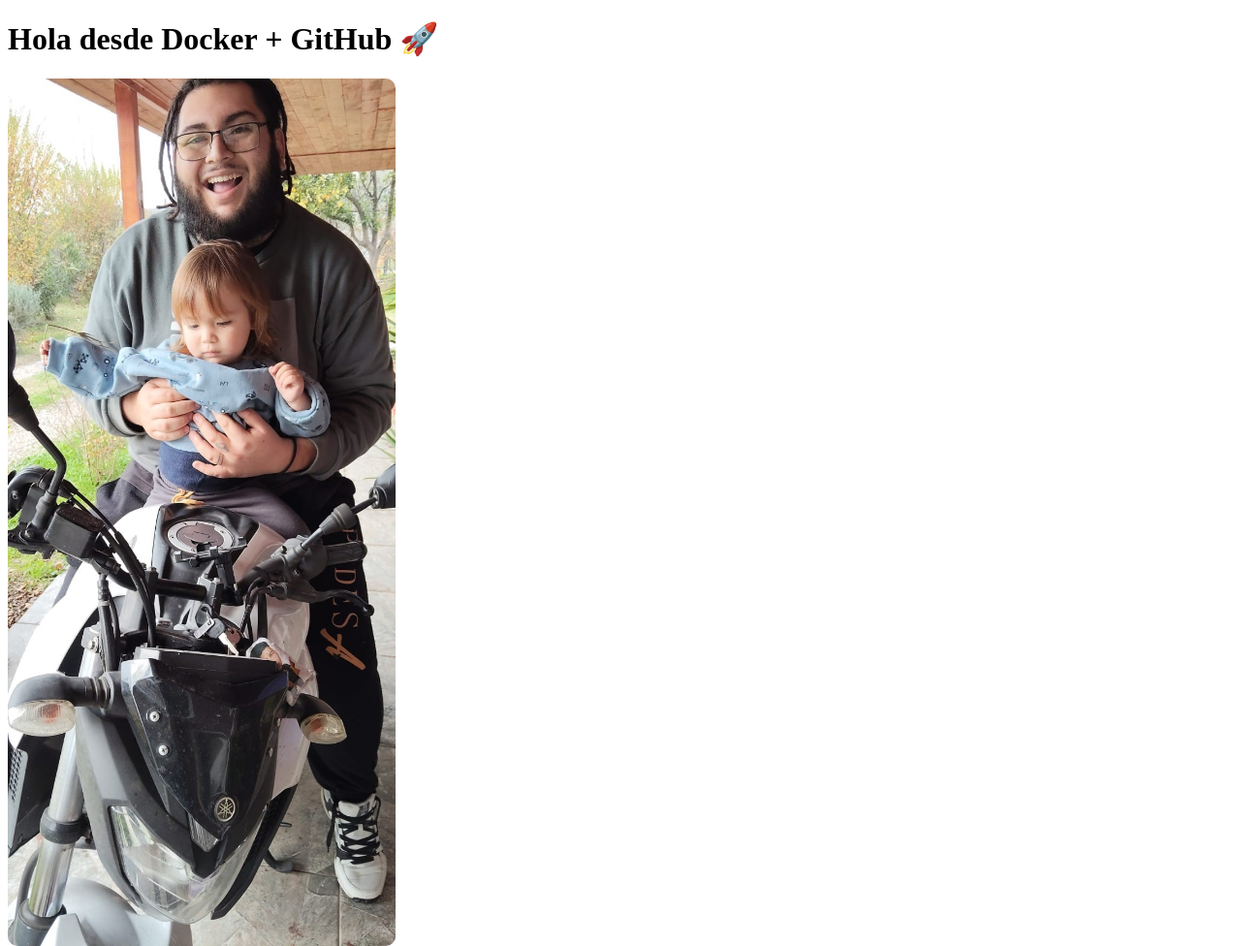
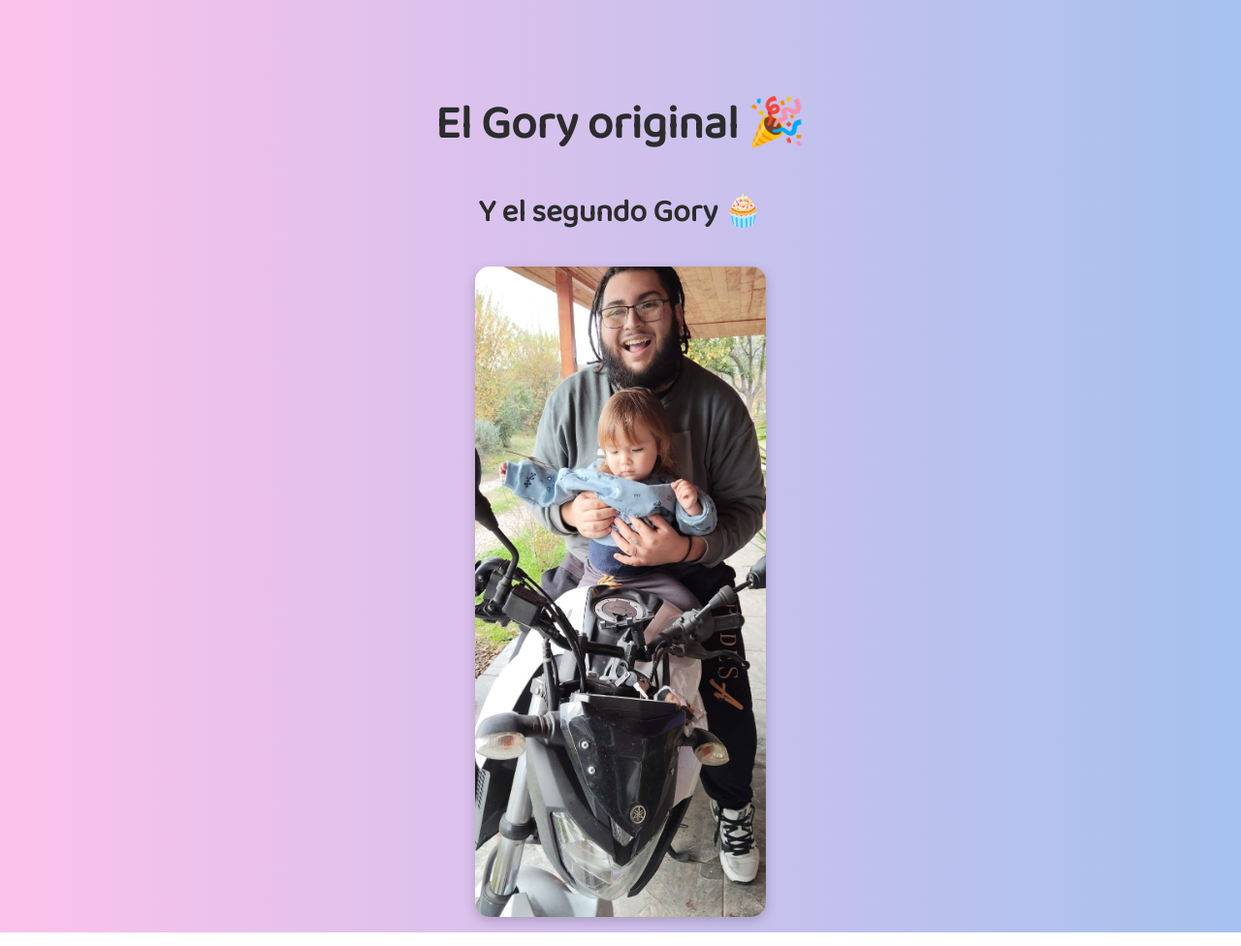
Before and after one commit to JoseMatus/mi-sitio-docker, a plain HTML site: page index.html in a window 1280 px wide. Shown: the whole page at 97% size. Drawn offline with Linux system fonts and the light colour scheme.

Commit message:
Actualizar sitio con estilo cumpleañero

```diff
--- a/index.html
+++ b/index.html
@@ -2,10 +2,34 @@
 <html lang="es">
 <head>
   <meta charset="UTF-8">
-  <title>Mi Sitio Dockerizado</title>
+  <title>El Gory original</title>
+  <link href="https://fonts.googleapis.com/css2?family=Baloo+2&display=swap" rel="stylesheet">
+  <style>
+    body {
+      background: linear-gradient(to right, #fbc2eb, #a6c1ee); /* fondo pastel cumpleañero */
+      font-family: 'Baloo 2', cursive;
+      text-align: center;
+      padding-top: 50px;
+      color: #2c2c2c;
+    }
+    h1 {
+      font-size: 3em;
+      margin-bottom: 10px;
+    }
+    h2 {
+      font-size: 2em;
+      margin-bottom: 30px;
+    }
+    img {
+      max-width: 300px;
+      border-radius: 15px;
+      box-shadow: 0 4px 12px rgba(0,0,0,0.2);
+    }
+  </style>
 </head>
 <body>
-  <h1>Hola desde Docker + GitHub 🚀</h1>
-  <img src="foto.jpg" alt="Mi foto" style="max-width: 400px; border-radius: 10px;">
+  <h1>El Gory original 🎉</h1>
+  <h2>Y el segundo Gory 🧁</h2>
+  <img src="foto.jpg" alt="Gory en su día">
 </body>
 </html>
```
Also changed, not shown: app/index.html (+1 -0 lines), app/Nuevo documento de texto.txt (deleted).
